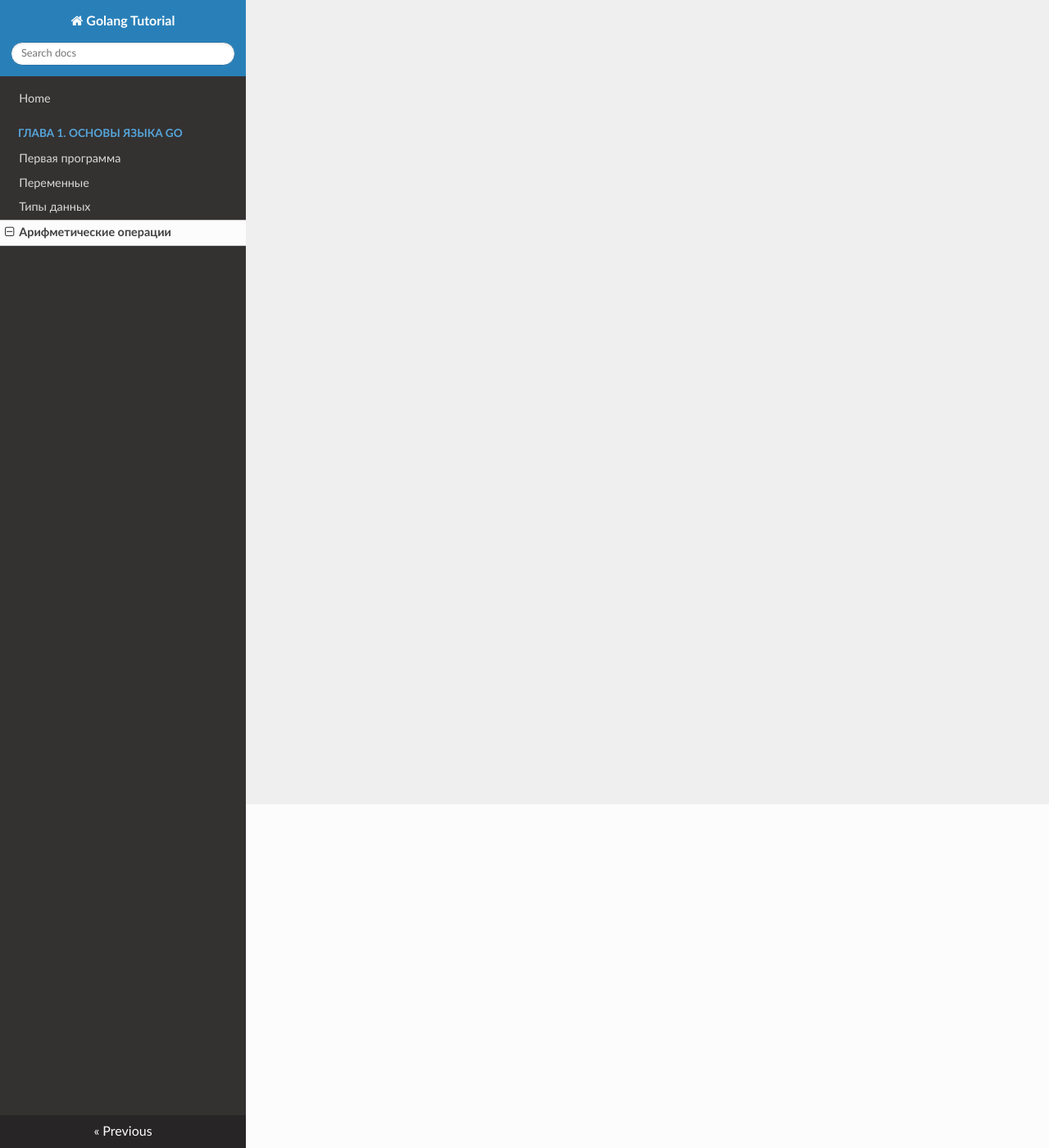
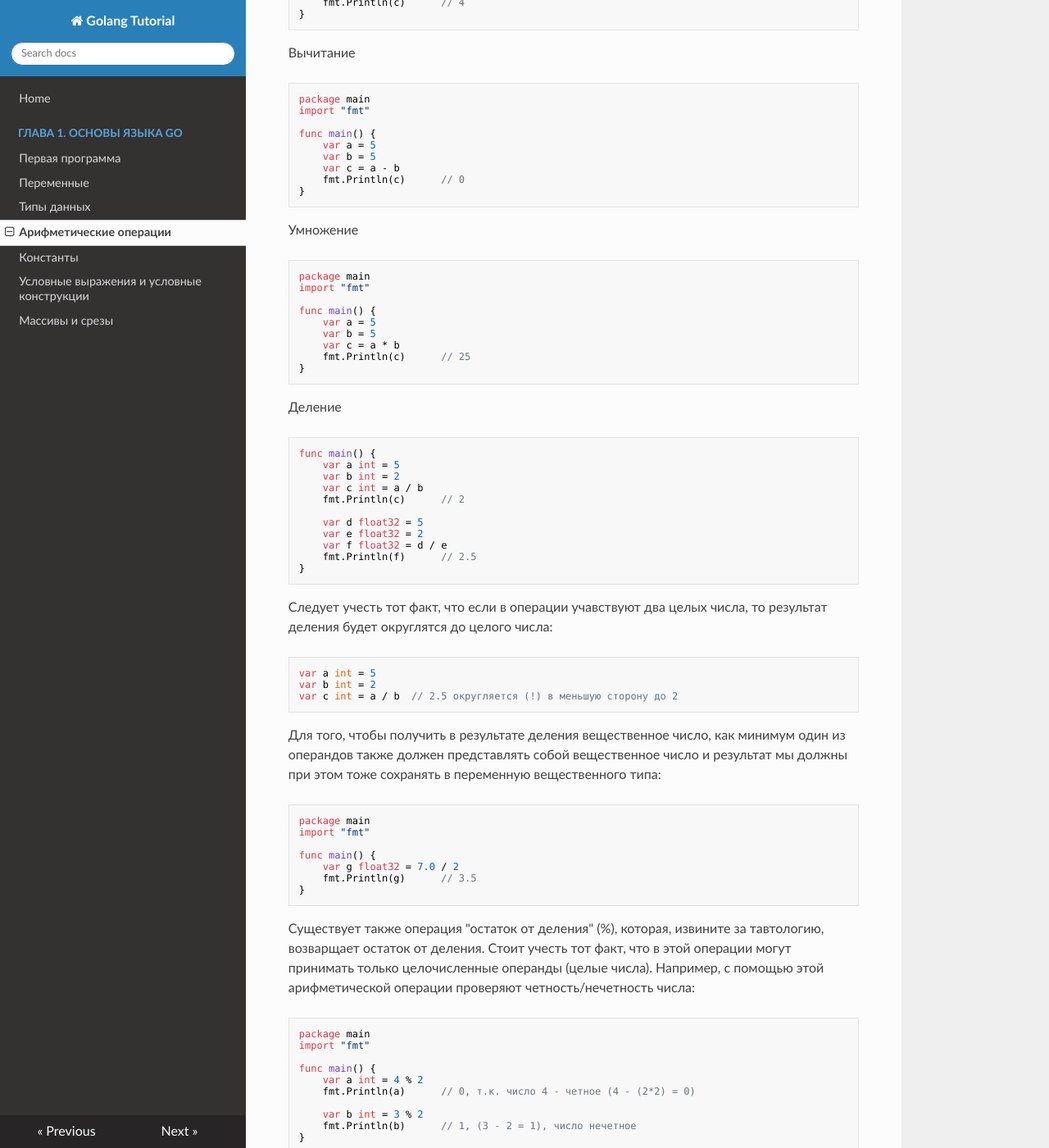
Before and after one commit to GenFPS/GolangTutorial, an MkDocs documentation site: the page built from docs/arith.md, in a window 1280 px wide and 1400 px high, scrolled down 419 px. Shown: the whole window at 82% size. Built offline with MkDocs 1.6.1, drawn with Linux system fonts in a browser that asks for light colours; nearby versions of some CDN libraries; some of the changed text lies outside the part shown.

Commit message:
finished status files: arith.md, condit.md, const.md

````diff
--- a/docs/arith.md
+++ b/docs/arith.md
@@ -1 +1,112 @@
 # Арифметические операции
+
+Язык Go как и все другие языки программирования поддерживает основные арифметические операции над числами. Список поддерживаемых арифметических операций:
+
+Сложение
+
+```
+package main
+import "fmt"
+
+func main() {
+    var a = 2
+    var b = 2
+    var c = a + b
+    fmt.Println(c)      // 4
+}
+```
+
+Вычитание
+
+```
+package main
+import "fmt"
+
+func main() {
+    var a = 5
+    var b = 5
+    var c = a - b
+    fmt.Println(c)      // 0
+}
+```
+
+Умножение
+
+```
+package main
+import "fmt"
+
+func main() {
+    var a = 5
+    var b = 5
+    var c = a * b
+    fmt.Println(c)      // 25
+}
+```
+
+Деление
+
+```
+func main() {
+    var a int = 5
+    var b int = 2
+    var c int = a / b
+    fmt.Println(c)      // 2
+
+    var d float32 = 5
+    var e float32 = 2
+    var f float32 = d / e
+    fmt.Println(f)      // 2.5
+}
+```
+
+Следует учесть тот факт, что если в операции учавствуют два целых числа, то результат деления будет округлятся до целого числа:
+
+```
+var a int = 5
+var b int = 2
+var c int = a / b  // 2.5 округляется (!) в меньшую сторону до 2
+```
+
+Для того, чтобы получить в результате деления вещественное число, как минимум один из операндов также должен представлять собой вещественное число и результат мы должны при этом тоже сохранять в переменную вещественного типа:
+
+```
+package main
+import "fmt"
+
+func main() {
+    var g float32 = 7.0 / 2
+    fmt.Println(g)      // 3.5
+}
+```
+
+Существует также операция "остаток от деления" (%), которая, извините за тавтологию, возварщает остаток от деления. Стоит учесть тот факт, что в этой операции могут принимать только целочисленные операнды (целые числа). Например, с помощью этой арифметической операции проверяют четность/нечетность числа:
+
+```
+package main
+import "fmt"
+
+func main() {
+    var a int = 4 % 2
+    fmt.Println(a)      // 0, т.к. число 4 - четное (4 - (2*2) = 0)
+
+    var b int = 3 % 2
+    fmt.Println(b)      // 1, (3 - 2 = 1), число нечетное
+}
+```
+
+Также, почти во всех языках программирования существуют такие операции как постфиксные инркемент (a++) и (b--). Golang не исключение. Постфиксный инкремент (a++) увеличивает значение переменной на единицу:
+
+```
+var a int = 1
+a++
+fmt.Println(a)  // 2
+```
+
+A постфиксный декремент (b--) уменьшает значение переменной на единицу:
+
+```
+var b int = 10
+b--
+fmt.Println(b)  // 9
+```
--- a/mkdocs.yml
+++ b/mkdocs.yml
@@ -7,6 +7,9 @@ nav:
       - Переменные: var.md
       - Типы данных: typeOf.md
       - Арифметические операции: arith.md
+      - Константы: const.md
+      - Условные выражения и условные конструкции: condit.md
+      - Массивы и срезы: array.md
 theme: readthedocs
 markdown_extensions:
     - extra
````
Also changed, not shown: docs/array.md (added, +77 -0 lines), docs/condit.md (added, +335 -0 lines), docs/const.md (added, +170 -0 lines).
